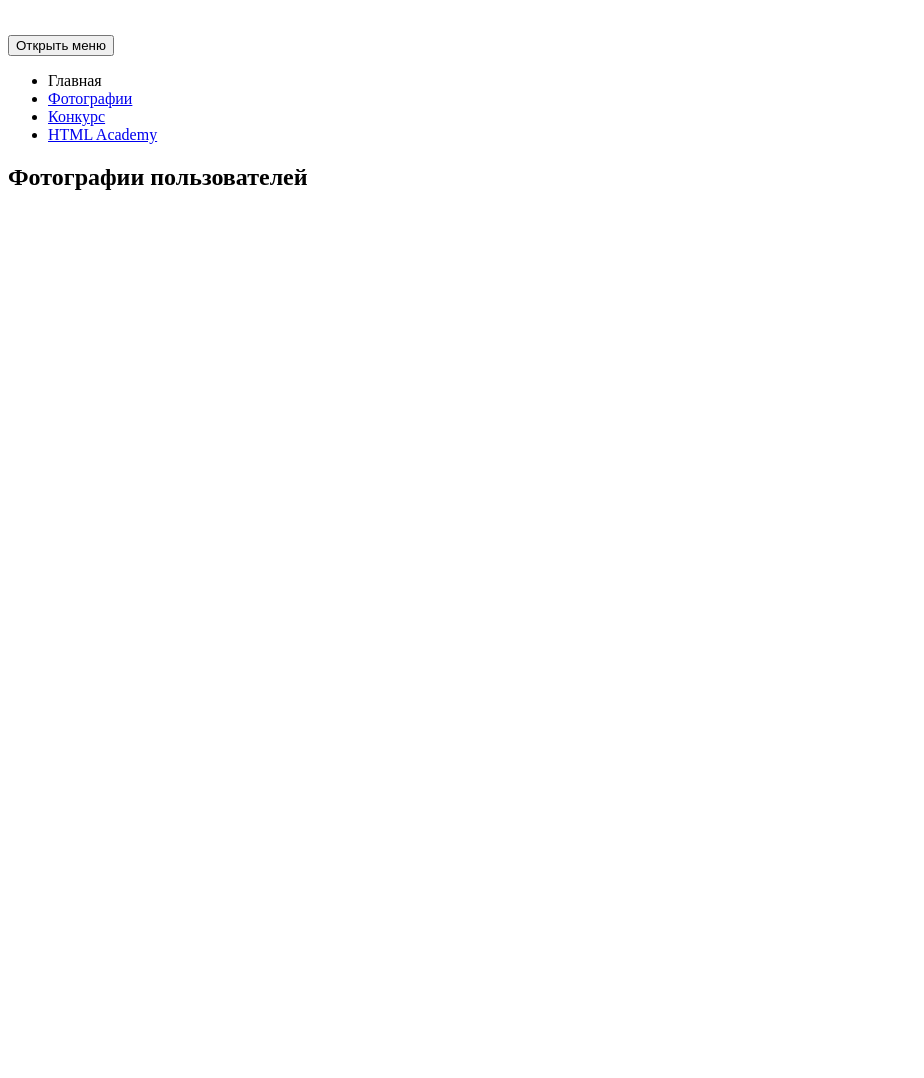
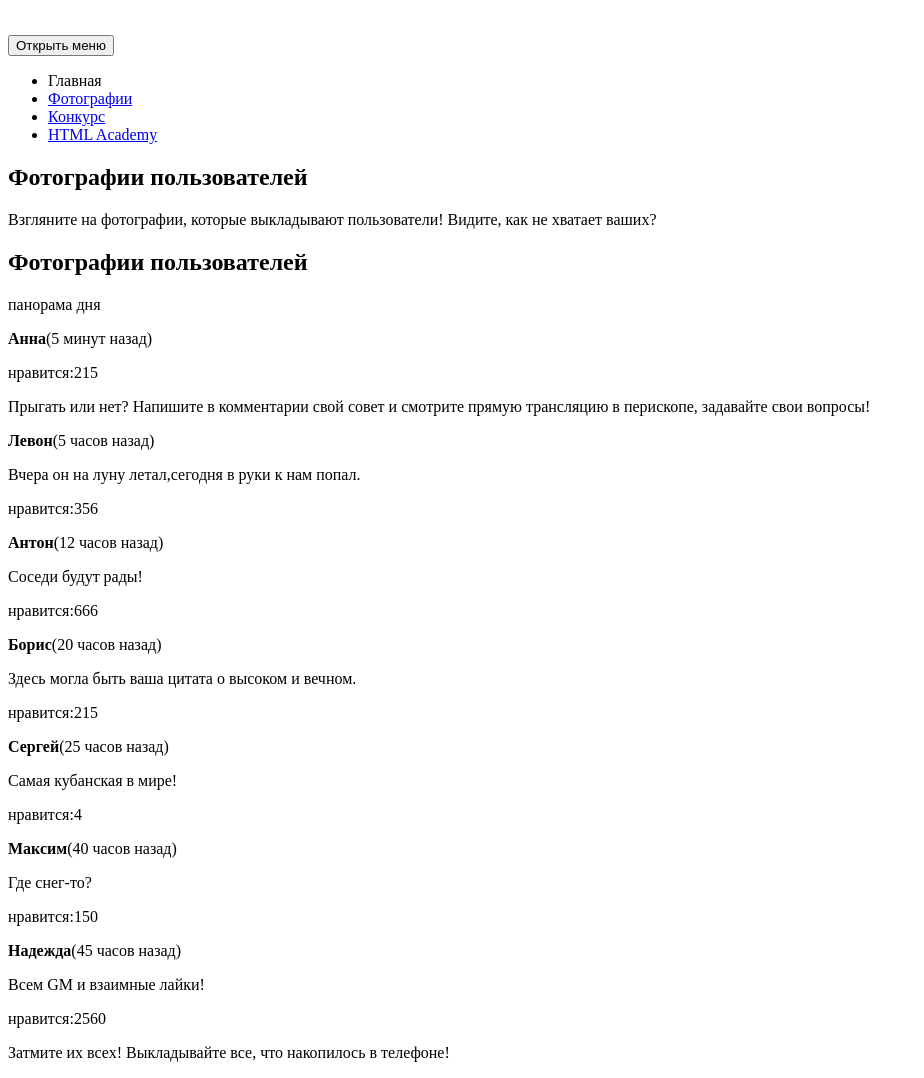
Before and after one commit to Ruslis80/834003-pink-22, a website: page source/catalog.html in a window 1280 px wide. Shown: the whole page, without its empty margins (0-924 px from the left). Before the commit the page ends 800 px from the top, so only its background shows below. Drawn offline with Linux system fonts and the light colour scheme.

Commit message:
Делаю range фильтра

```diff
--- a/source/catalog.html
+++ b/source/catalog.html
@@ -46,6 +46,81 @@
             Фотографии
             пользователей
           </h1>
+          <p class="photos__text">
+            Взгляните на фотографии, которые выкладывают пользователи!
+            Видите, как не хватает ваших?
+          </p>
+        </div>
+      </section>
+      <section class="photos__gallery">
+        <h2 class="visually-hidden">Фотографии пользователей</h2>
+        <div class="photo__panorama">
+          <p class="panorama__block">панорама дня</p>
+        </div>
+        <div class="photos__wrapper">
+          <div class="photos__comment">
+            <p class="comment__author-name"><b>Анна</b>(5 минут назад)</p>
+            <p class="comment__like">нравится:215</p>
+            <p class="comment__text">Прыгать или нет? Напишите в комментарии свой совет и смотрите прямую трансляцию в перископе, задавайте свои вопросы!</p>
+          </div>
+          <div class="user__photos">
+            <div class="photos__comment">
+              <p class="comment__author-name"><b>Левон</b>(5 часов назад)</p>
+              <p class="comment__text">Вчера он на луну летал,сегодня в руки к нам попал.</p>
+              <p class="comment__like">нравится:356</p>
+            </div>
+          </div>
+          <div class="user__photos">
+            <div class="photos__comment">
+              <p class="comment__author-name"><b>Антон</b>(12 часов назад)</p>
+              <p class="comment__text">Соседи будут рады!</p>
+              <p class="comment__like">нравится:666</p>
+            </div>
+          </div>
+          <div class="user__photos">
+            <div class="photos__comment">
+              <p class="comment__author-name"><b>Борис</b>(20 часов назад)</p>
+              <p class="comment__text">Здесь могла быть ваша цитата о высоком и вечном.</p>
+              <p class="comment__like">нравится:215</p>
+            </div>
+          </div>
+          <div class="user__photos">
+            <div class="photos__comment">
+              <p class="comment__author-name"><b>Сергей</b>(25 часов назад)</p>
+              <p class="comment__text">Самая кубанская в мире!</p>
+              <p class="comment__like">нравится:4</p>
+            </div>
+          </div>
+          <div class="user__photos">
+            <div class="photos__comment">
+              <p class="comment__author-name"><b>Максим</b>(40 часов назад)</p>
+              <p class="comment__text">Где снег-то?</p>
+              <p class="comment__like">нравится:150</p>
+            </div>
+          </div>
+          <div class="user__photos">
+            <div class="photos__comment">
+              <p class="comment__author-name"><b>Надежда</b>(45 часов назад)</p>
+              <p class="comment__text">Всем GM и взаимные лайки!</p>
+              <p class="comment__like">нравится:2560</p>
+            </div>
+          </div>
+          <div class="user__circulation">
+            <p class="photos__text">
+              Затмите их всех!
+              Выкладывайте все, что накопилось в телефоне!
+            </p>
+          </div>
+        </div>
+      </section>
+      <section class="photos-filters">
+        <div class="photos-filters__wrapper">
+          <div class="user__foto"></div>
+          <div class="range__filter">
+            <div class="range__control"></div>
+            <div class="range__control"></div>
+            <div class="range__control"></div>
+          </div>
         </div>
       </section>
     </main>
```
